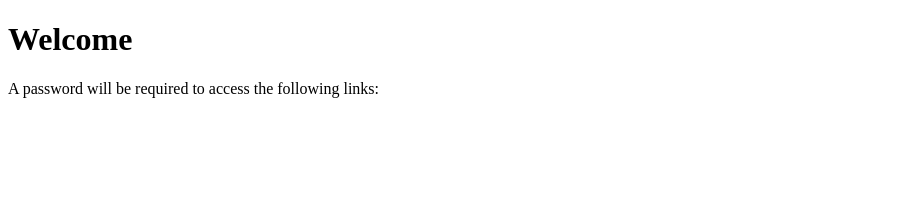
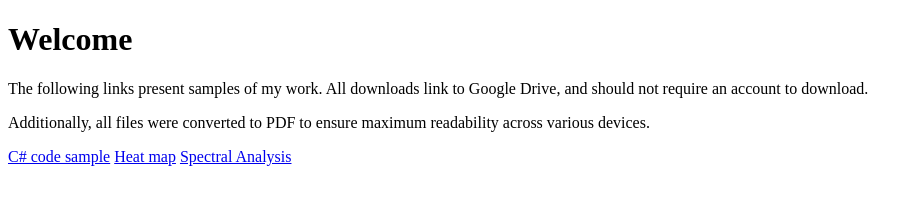
Before and after one commit to zanvionp/zanvionp.github.io, a plain HTML site: page index.html in a window 1280 px wide. Shown: the whole page, without its empty margins (0-923 px from the left). Drawn offline with Linux system fonts and the light colour scheme.

Commit message:
Update index.html

```diff
--- a/index.html
+++ b/index.html
@@ -2,6 +2,12 @@
 <html>
 <body>
 <h1>Welcome</h1>
-<p>A password will be required to access the following links:</p>
+<p>The following links present samples of my work. All downloads link to Google Drive, and should not require an account to download.</p>
+<p>Additionally, all files were converted to PDF to ensure maximum readability across various devices.</p>
+
+<a href="https://drive.google.com/file/d/17rmKY8pIqjuzINhhR-gdKkbPFNMRI42X/view?usp=share_link">C# code sample</a>
+<a href="https://drive.google.com/file/d/17z8FMwuxopB6THk3DK0WOVEW9BWe82s1/view?usp=share_link">Heat map</a>
+<a href="https://drive.google.com/file/d/188YWsRTqlYu-LkytKfPc0oF9k7LrzRKr/view?usp=share_link">Spectral Analysis</a>
+
 </body>
 </html>
```
